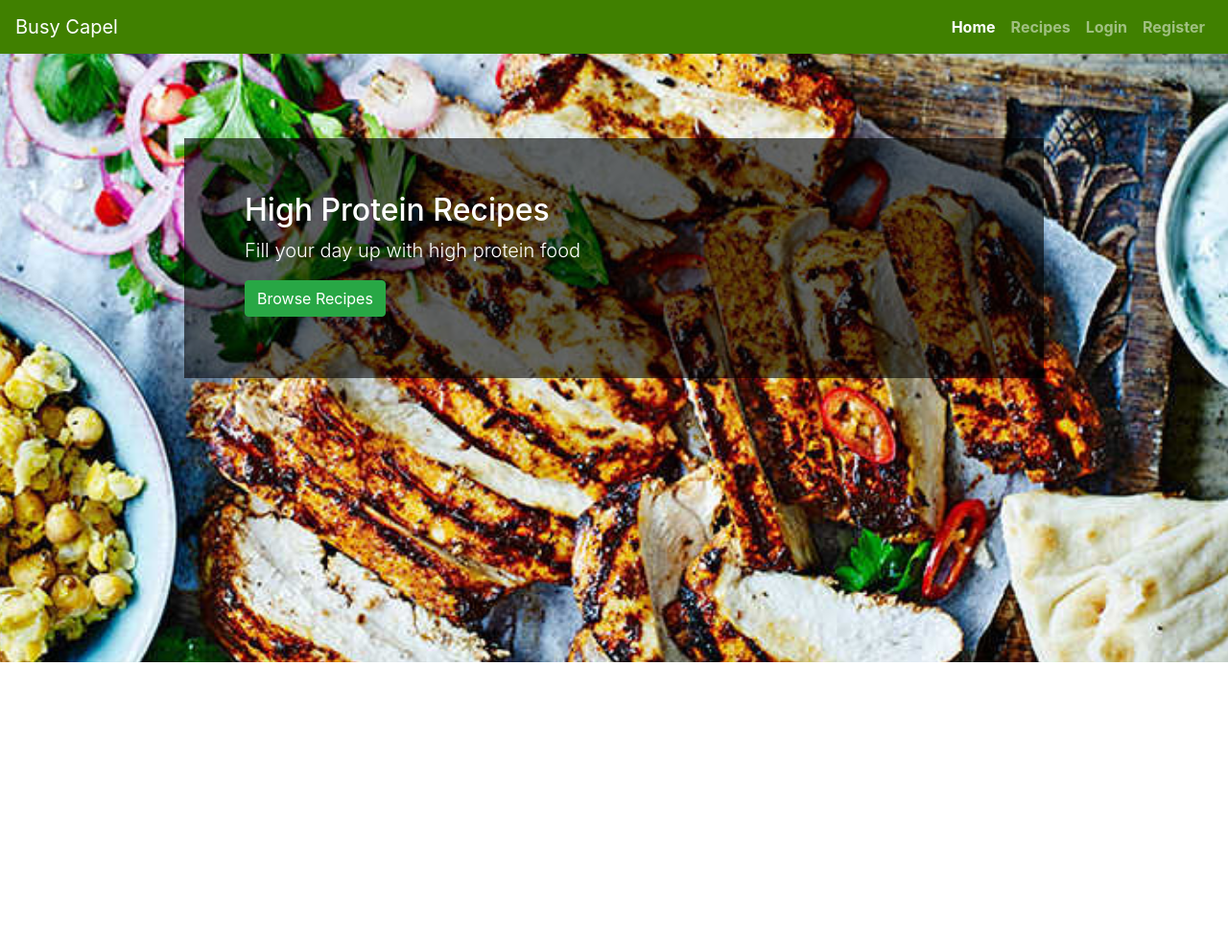
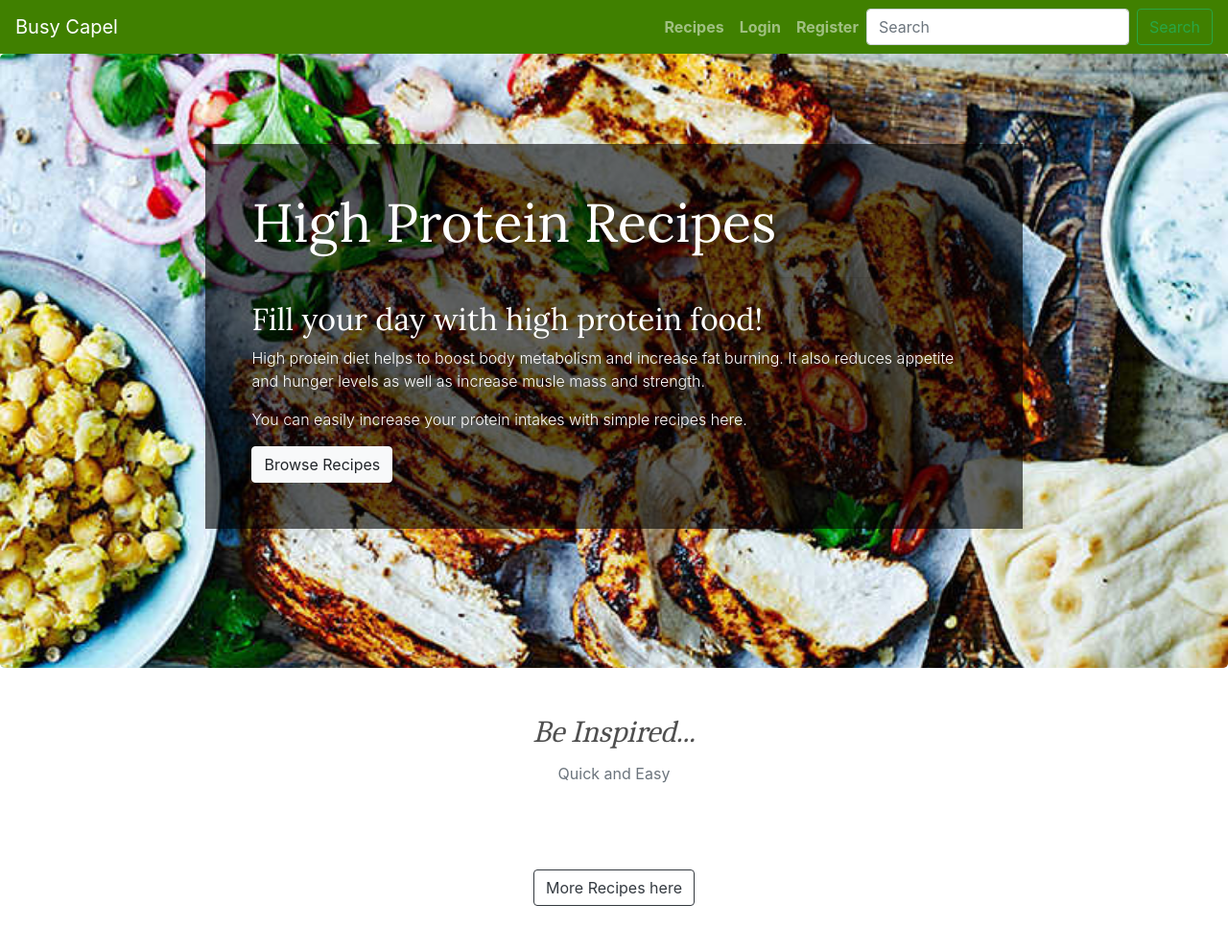
Before and after one commit to capel82/Busy-Capel, a Flask app: page / in a window 1280 px wide. Shown: the whole page at 96% size. Before the commit the page ends 690 px from the top, so only its background shows below. Run offline with Flask 2, Linux system fonts and the light colour scheme; data that the repository does not hold is empty; some libraries are stand-ins or nearby versions.

Commit message:
created index.html but without functioning links

```diff
--- a/run.py
+++ b/run.py
@@ -4,22 +4,21 @@ from flask import Flask, render_template, redirect, request, url_for
 from flask_pymongo import PyMongo
 from bson.objectid import ObjectId
 
-# Just adding the import env for you
 import env
 
 app = Flask(__name__)
 app.config["MONGO_DBNAME"] = 'Cluster0'
 app.config["MONGO_URI"] = os.environ.get('MONGO_URI')
 
-
 mongo = PyMongo(app)
 
-
 @app.route('/')
-@app.route('/get_tasks')
-def get_tasks():
-    return render_template("index.html", tasks=mongo.db.tasks.find())
-
+@app.route('/homepage')
+def homepage():
+    return render_template("index.html", recipes=mongo.db.recipes.find().limit(4))
+@app.route('/get_recipes')
+def get_recipes():
+    return render_template("recipes.html", recipes=mongo.db.recipes.find().limit(3))
 
 if __name__ == '__main__':
     app.run(host=os.environ.get('IP'),
--- a/static/css/style.css
+++ b/static/css/style.css
@@ -1,5 +1,9 @@
+
 html {
     height: 100%;
+    margin:0;
+    padding:0;
+    font-family: 'Lora', sans-serif;
 }
 /*--NAVBAR--*/
 .navbar {
@@ -8,8 +12,10 @@ html {
 .navbar li {
     font-weight: bold;
 }
-
-/*--JUMBOTRON--*/
+#navbarText {
+    justify-content: end;
+}
+/*--Index.html Page--*/
 .jumbotron {
     background-image:url("../images/smashed-chicken.jpg");
     background-position:center;
@@ -17,8 +23,9 @@ html {
     -webkit-background-size:cover;
     -moz-background-size: cover;
     min-height: 80vh;
-    margin-top: 50px;
+    margin-top: 0;
 }
+
 .overlay {
     height:80%;
     width:70%;
@@ -27,13 +34,48 @@ html {
     vertical-align: central;
     margin-top: 30px;
 }
-.recipe_shoutout{
+#recipe_shoutout{
     color:#fff;
     font-weight: 500;
+    font-family: 'Lora', sans-serif;
 
+}
+.jumbotron h2 {
+    color:#fff;
+    font-family: 'Lora', sans-serif;
 }
 .jumbotron p {
     color:#fff;
     font-weight: 300;
+}
+h2 {
+    color: #4f4f4f;
+    font-family: 'Caladea', sans-serif;
+}
+/*--recipes.html--*/
+#individual_recipe {
+    background-color: #f2f2f2;
+    font-family: 'Roboto Slab', serif;
+}
+.recipe_title {
+    color:#408000;
+    padding: 10px;
+}
+.recipe_images {
+    width:70%;
+}
+.methods {
+background-color: rgb(0,0,0, 0.2);
+}
+.ingredients ul{
+list-style-type: none;
+}
 
+.fa {
+color: #408000!important;
 }
+.ingredients_methods {
+background-color:#408000;
+color: #fff;
+padding:30px;
+}
--- a/templates/base.html
+++ b/templates/base.html
@@ -2,26 +2,19 @@
 <html>
 
 <head>
-    <!----link for bootstraps css, font awesome, and own css stylesheet-->
+    <!--link for bootstraps css, font awesome, and own css stylesheet-->
     <link href="https://stackpath.bootstrapcdn.com/font-awesome/4.7.0/css/font-awesome.min.css" rel="stylesheet" integrity="sha384-wvfXpqpZZVQGK6TAh5PVlGOfQNHSoD2xbE+QkPxCAFlNEevoEH3Sl0sibVcOQVnN" crossorigin="anonymous">
     <link rel="stylesheet" href="https://stackpath.bootstrapcdn.com/bootstrap/4.4.1/css/bootstrap.min.css" integrity="sha384-Vkoo8x4CGsO3+Hhxv8T/Q5PaXtkKtu6ug5TOeNV6gBiFeWPGFN9MuhOf23Q9Ifjh" crossorigin="anonymous">
     <link rel="stylesheet" href="{{url_for('static', filename='css/style.css')}}" type="text/css">
+    <link href="https://fonts.googleapis.com/css?family=Caladea|Lora&display=swap:100,200,300,400,500,600,700" rel="stylesheet">
 </head>
 
 <body>
-
-    {% block content %}
-    {% endblock %}
-    <!--materialize.min.js-->
+    {% block content %} {% endblock %}
+    <!--jquery, popper.js, bootstrap min.js,-->
     <script src="https://code.jquery.com/jquery-3.4.1.slim.min.js" integrity="sha384-J6qa4849blE2+poT4WnyKhv5vZF5SrPo0iEjwBvKU7imGFAV0wwj1yYfoRSJoZ+n" crossorigin="anonymous"></script>
     <script src="https://cdn.jsdelivr.net/npm/popper.js@1.16.0/dist/umd/popper.min.js" integrity="sha384-Q6E9RHvbIyZFJoft+2mJbHaEWldlvI9IOYy5n3zV9zzTtmI3UksdQRVvoxMfooAo" crossorigin="anonymous"></script>
     <script src="https://stackpath.bootstrapcdn.com/bootstrap/4.4.1/js/bootstrap.min.js" integrity="sha384-wfSDF2E50Y2D1uUdj0O3uMBJnjuUD4Ih7YwaYd1iqfktj0Uod8GCExl3Og8ifwB6" crossorigin="anonymous"></script>
-    <script src="https://cdnjs.cloudflare.com/ajax/libs/materialize/1.0.0/js/materialize.min.js"></script>
-    <script>
-        $(document).ready(function(){
-            $('.sidenav').sidenav();
-            });
-    </script>
 </body>
 
 </html>
--- a/templates/index.html
+++ b/templates/index.html
@@ -1,43 +1,39 @@
-{% extends 'base.html' %}
-{% block content %}
+{% extends 'base.html' %} {% block content %}
+{% block nav %} {% include 'nav.html' %} {% endblock %}
 
-<!--NAVBAR-->
-  <header>
-    <nav class="navbar navbar-expand-sm navbar-dark fixed-top">
-      <a class="navbar-brand" href="#">Busy Capel</a>
-      <button class="navbar-toggler ml-auto" type="button" data-toggle="collapse" data-target="#collapsibleNavbar" aria-controls="collapsibleNavbar" aria-expanded="false" aria-label="Toggle navigation">
-            <span class="navbar-toggler-icon">
-            </span>
-            </button>
+<section class="container-fluid p-0">
+    <div class="jumbotron">
+        <div class="overlay mx-auto p-5">
+            <h1 id="recipe_shoutout" class="display-4">High Protein Recipes</h1>
+            <hr class="my-4">
+            <h2>Fill your day with high protein food!</h2>
+            <p>High protein diet helps to boost body metabolism and increase fat burning.  It also reduces appetite and hunger levels as well as increase musle mass and strength.</p>
+            <p>You can easily increase your protein intakes with simple recipes here. </p>
+                <a class="btn btn-light" role="button" href="{{url_for('get_recipes')}}">Browse Recipes</a>
+        </div>
+    </div>
+</section>
 
-      <div class="collapse navbar-collapse" id="collapsibleNavbar">
-        <ul class="navbar-nav ml-auto">
-          <li class="nav-item active">
-            <a class="nav-link" href=".html">Home</a>
-          </li>
-          <li class="nav-item">
-            <a class="nav-link" href="#">Recipes</a>
-          </li>
+<section class="container">
+    <h2 id="inspired" class="text-center pt-3 pb-1 font-italic"> Be Inspired...</h2>
+    <p class="text-center text-muted pb-4">Quick and Easy</p>
+    <div class="row">
+        {% for recipe in recipes %}
+        <div class="col-sm-12 col-md-3">
+            <div class="card text-center">
+                    <img class="card-img-top" src="{{recipe.image}}" alt="Card image cap"></img>
+                <div class="card-body">
+                    <a class ="card-title text-success" href="{{url_for('get_recipes', recipe_id=recipe._id)}}">{{recipe.recipe_name}}</a>
+                </div>
+            </div>
+        </div>
+         {% endfor %}
+    </div>
+    <div class="row">
+    <div class="col-sm-12 text-center p-5">
+    <a class="btn btn-outline-dark" role="button" href="{{url_for('get_recipes')}}"> More Recipes here</a>
+    </div>
+    </div>
+</section>
 
-          <li class="nav-item">
-            <a class="nav-link" href="#">Login</a>
-          </li>
-          <li class="nav-item">
-            <a class="nav-link" href="#">Register</a>
-          </li>
-        </ul>
-      </div>
-    </nav>
-  </header>
-
-  <!--SHOUTOUT JUMBOTRON-->
-  <section id="shoutout">
-    <div class="jumbotron jumbotron-fluid">
-      <div class="overlay mx-auto p-5">
-        <div class="container">
-          <h2 class="display-5  my-2 recipe_shoutout">High Protein Recipes</h2>
-          <p class="lead mx-auto">Fill your day up with high protein food</p>
-          <p><a id="browse" class="btn btn-success mx-auto" href="#" role="button"> Browse Recipes</a></p>
-        </div>
-      </div>
 {% endblock %}
--- /dev/null
+++ b/templates/nav.html
@@ -0,0 +1,23 @@
+<nav class="navbar navbar-expand-lg navbar-dark">
+  <a class="navbar-brand" href="{{url_for('homepage')}}">Busy Capel</a>
+  <button class="navbar-toggler" type="button" data-toggle="collapse" data-target="#navbarText" aria-controls="navbarText" aria-expanded="false" aria-label="Toggle navigation">
+    <span class="navbar-toggler-icon"></span>
+  </button>
+  <div class="collapse navbar-collapse" id="navbarText">
+    <ul class="navbar-nav">
+      <li class="nav-item">
+        <a class="nav-link" href="{{url_for('get_recipes')}}">Recipes <span class="sr-only">(current)</span></a>
+      </li>
+      <li class="nav-item">
+        <a class="nav-link" href="#">Login</a>
+      </li>
+      <li class="nav-item">
+        <a class="nav-link" href="#">Register</a>
+      </li>
+    </ul>
+  </div>
+  <form class="form-inline my-2 my-lg-0">
+      <input class="form-control mr-sm-2" type="search" placeholder="Search" aria-label="Search">
+      <button class="btn btn-outline-success my-2 my-sm-0" type="submit">Search</button>
+    </form>
+</nav>
```
Also changed, not shown: templates/recipes.html (added, +50 -0 lines), static/images/hearty lamb stew bbcgoodfood.jpg (added), static/images/nutty-chicken-sate-strips bbcgoodfood.jpg (added), static/images/salmon with minty veg bbcgoodfood.jpg (added).
